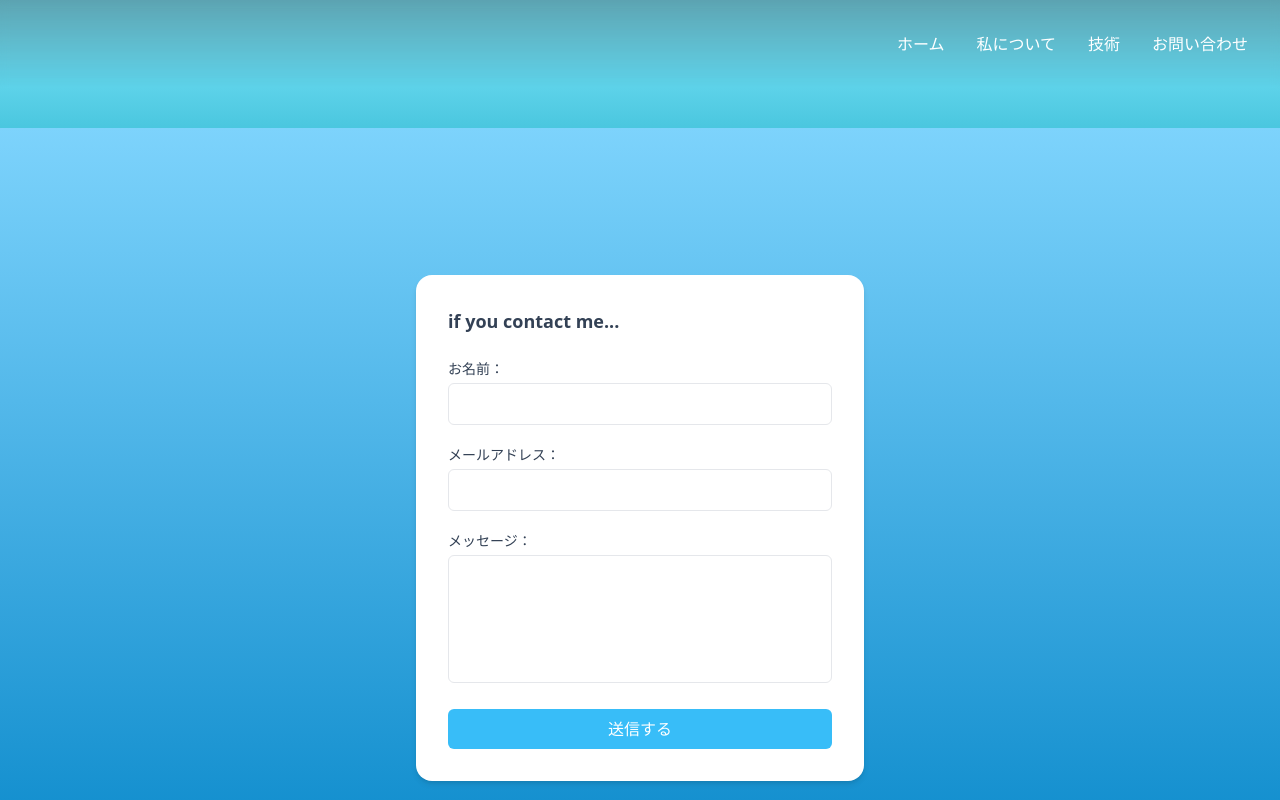
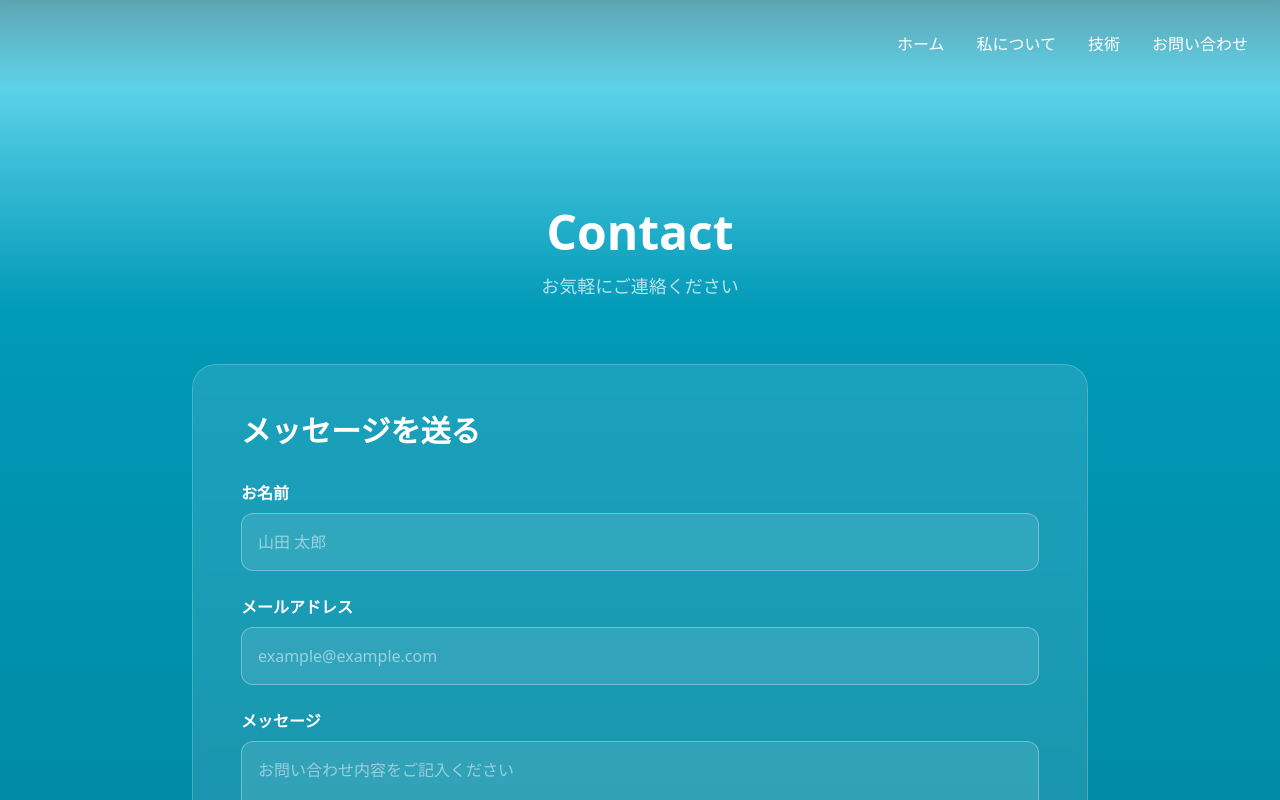
Before and after one commit to niyu07/niyu07.github.io, a React (Vite) app: page /contact in a window 1280 px wide. Shown: the top 800 px of the page. Built offline with nearby package versions, Linux system fonts and the light colour scheme; no server answers.

Commit message:
feat: Contactページのデザインを改善し、フォームのスタイルを更新

```diff
--- a/src/pages/Contact.tsx
+++ b/src/pages/Contact.tsx
@@ -99,47 +99,62 @@ export default function Contact() {
   };
 
   return (
-    <div className="min-h-screen bg-gradient-to-b from-sky-300 to-sky-600 flex items-center justify-center p-4">
-      <div className="bg-white rounded-2xl shadow-md w-full max-w-md p-8">
-        <h1 className="text-lg text-slate-700 mb-6 font-semibold">
-          if you contact me...
+    <div className="min-h-screen px-4 md:px-8 lg:px-16 py-20">
+      <div className="max-w-4xl mx-auto">
+        <h1 className="text-4xl md:text-5xl font-bold text-center text-white mb-4">
+          Contact
         </h1>
+        <p className="text-center text-white/70 mb-16 text-lg">
+          お気軽にご連絡ください
+        </p>
 
-        <form onSubmit={handleSubmit} className="space-y-5">
+        <div className="bg-white/10 backdrop-blur-sm border border-white/20 rounded-3xl p-8 md:p-12">
+          <h2 className="text-2xl md:text-3xl font-bold text-white mb-8 flex items-center gap-3">
+            メッセージを送る
+          </h2>
+
+          <form onSubmit={handleSubmit} className="space-y-6">
             <div>
-            <label className="block text-sm font-medium text-slate-700 mb-1">
-              お名前：
+              <label
+                className="block text-white font-semibold mb-2"
+                htmlFor="contact-name"
+              >
+                お名前
               </label>
               <input
+                id="contact-name"
                 type="text"
                 value={name}
                 onChange={(e) => setName(e.target.value)}
-              className="w-full border rounded-md p-2 focus:ring-2 focus:ring-sky-400 outline-none"
+                className="w-full bg-white/10 border border-white/30 rounded-xl p-4 text-white placeholder-white/50 focus:ring-2 focus:ring-white/50 focus:outline-none transition-all"
+                placeholder="山田 太郎"
                 required
               />
             </div>
 
             <div>
-            <label className="block text-sm font-medium text-slate-700 mb-1">
-              メールアドレス：
+              <label className="block text-white font-semibold mb-2">
+                メールアドレス
               </label>
               <input
                 type="email"
                 value={email}
                 onChange={(e) => setEmail(e.target.value)}
-              className="w-full border rounded-md p-2 focus:ring-2 focus:ring-sky-400 outline-none"
+                className="w-full bg-white/10 border border-white/30 rounded-xl p-4 text-white placeholder-white/50 focus:ring-2 focus:ring-white/50 focus:outline-none transition-all"
+                placeholder="example@example.com"
                 required
               />
             </div>
 
             <div>
-            <label className="block text-sm font-medium text-slate-700 mb-1">
-              メッセージ：
+              <label className="block text-white font-semibold mb-2">
+                メッセージ
               </label>
               <textarea
                 value={message}
                 onChange={(e) => setMessage(e.target.value)}
-              className="w-full border rounded-md p-2 h-32 resize-none focus:ring-2 focus:ring-sky-400 outline-none"
+                className="w-full bg-white/10 border border-white/30 rounded-xl p-4 h-40 resize-none text-white placeholder-white/50 focus:ring-2 focus:ring-white/50 focus:outline-none transition-all"
+                placeholder="お問い合わせ内容をご記入ください"
                 required
               />
             </div>
@@ -147,23 +162,24 @@ export default function Contact() {
             <div>
               <button
                 type="submit"
-              className="w-full bg-sky-400 text-white py-2 rounded-md hover:bg-sky-500 transition-colors disabled:opacity-60"
+                className="w-full bg-white/90 text-gray-900 font-bold py-4 rounded-xl hover:bg-white transition-all disabled:opacity-50 disabled:cursor-not-allowed border-2 border-white/80"
                 disabled={!envOk || sending}
               >
                 {sending ? "送信中..." : "送信する"}
               </button>
               {!envOk && (
-              <p className="text-sm text-red-600 mt-2">
+                <p className="text-sm text-red-400 mt-3">
                   EmailJS の設定が不足しています。開発サーバーを再起動し、`.env`
                   を確認してください。
                 </p>
               )}
               {errorMessage && (
-              <p className="text-sm text-red-600 mt-2">{errorMessage}</p>
+                <p className="text-sm text-red-400 mt-3">{errorMessage}</p>
               )}
             </div>
           </form>
         </div>
       </div>
+    </div>
   );
 }
```
Lines whose indentation alone changed are shown as unchanged.
